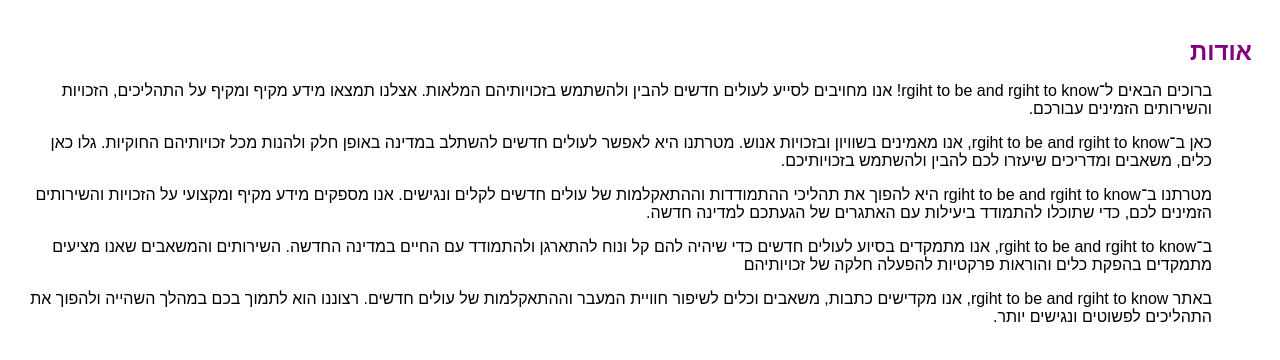
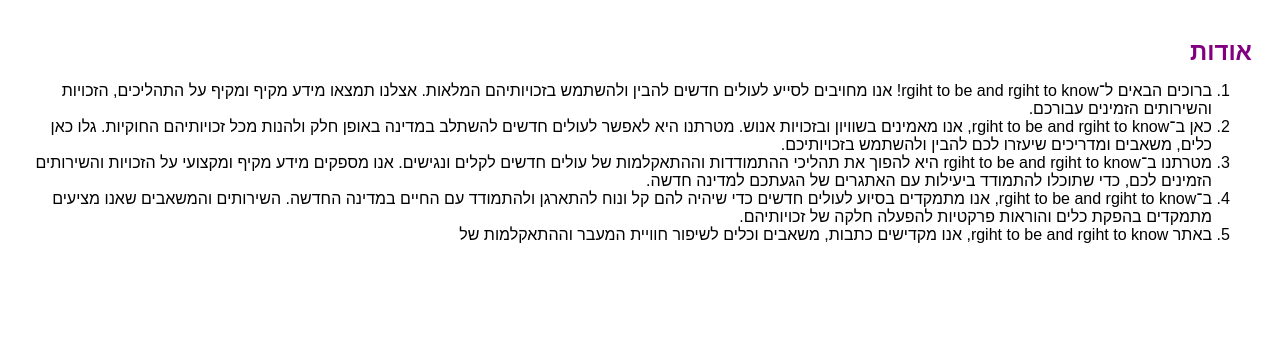
Before and after one commit to snirpi123456/grope-25, a plain HTML site: page אודות.html in a window 1280 px wide. Drawn offline with Linux system fonts and the light colour scheme.

Commit message:
מספור

```diff
--- a/אודות.html
+++ b/אודות.html
@@ -37,21 +37,20 @@
 
     <h2>אודות</h2>
     <p>
-    <ol>ברוכים הבאים ל־rgiht to be and rgiht to know! אנו מחויבים לסייע לעולים חדשים להבין ולהשתמש בזכויותיהם המלאות.
-        אצלנו תמצאו מידע מקיף
-        ומקיף על התהליכים, הזכויות והשירותים הזמינים עבורכם.</ol>
-    <ol>כאן ב־rgiht to be and rgiht to know, אנו מאמינים בשוויון ובזכויות אנוש. מטרתנו היא לאפשר לעולים חדשים להשתלב
-        במדינה באופן חלק
-        ולהנות מכל זכויותיהם החוקיות. גלו כאן כלים, משאבים ומדריכים שיעזרו לכם להבין ולהשתמש בזכויותיכם.</ol>
-    <ol>מטרתנו ב־rgiht to be and rgiht to know היא להפוך את תהליכי ההתמודדות וההתאקלמות של עולים חדשים לקלים ונגישים.
-        אנו מספקים מידע מקיף
-        ומקצועי על הזכויות והשירותים הזמינים לכם, כדי שתוכלו להתמודד ביעילות עם האתגרים של הגעתכם למדינה חדשה.</ol>
-    <ol>ב־rgiht to be and rgiht to know, אנו מתמקדים בסיוע לעולים חדשים כדי שיהיה להם קל ונוח להתארגן ולהתמודד עם החיים
-        במדינה החדשה.
-        השירותים והמשאבים שאנו מציעים מתמקדים בהפקת כלים והוראות פרקטיות להפעלה חלקה של זכויותיהם</ol>
-    <ol>באתר rgiht to be and rgiht to know, אנו מקדישים כתבות, משאבים וכלים לשיפור חוויית המעבר וההתאקלמות של עולים
-        חדשים. רצוננו הוא לתמוך
-        בכם במהלך השהייה ולהפוך את התהליכים לפשוטים ונגישים יותר.</ol>
+    <ol>
+        <li>ברוכים הבאים ל־rgiht to be and rgiht to know! אנו מחויבים לסייע לעולים חדשים להבין ולהשתמש בזכויותיהם
+            המלאות. אצלנו תמצאו מידע מקיף ומקיף על התהליכים, הזכויות והשירותים הזמינים עבורכם.</li>
+        <li>כאן ב־rgiht to be and rgiht to know, אנו מאמינים בשוויון ובזכויות אנוש. מטרתנו היא לאפשר לעולים חדשים להשתלב
+            במדינה באופן חלק ולהנות מכל זכויותיהם החוקיות. גלו כאן כלים, משאבים ומדריכים שיעזרו לכם להבין ולהשתמש
+            בזכויותיכם.</li>
+        <li>מטרתנו ב־rgiht to be and rgiht to know היא להפוך את תהליכי ההתמודדות וההתאקלמות של עולים חדשים לקלים
+            ונגישים. אנו מספקים מידע מקיף ומקצועי על הזכויות והשירותים הזמינים לכם, כדי שתוכלו להתמודד ביעילות עם
+            האתגרים של הגעתכם למדינה חדשה.</li>
+        <li>ב־rgiht to be and rgiht to know, אנו מתמקדים בסיוע לעולים חדשים כדי שיהיה להם קל ונוח להתארגן ולהתמודד עם
+            החיים במדינה החדשה. השירותים והמשאבים שאנו מציעים מתמקדים בהפקת כלים והוראות פרקטיות להפעלה חלקה של
+            זכויותיהם.</li>
+        <li>באתר rgiht to be and rgiht to know, אנו מקדישים כתבות, משאבים וכלים לשיפור חוויית המעבר וההתאקלמות של
+    </ol>
     </p>
 
     <a href="home page.html"></a>
```
